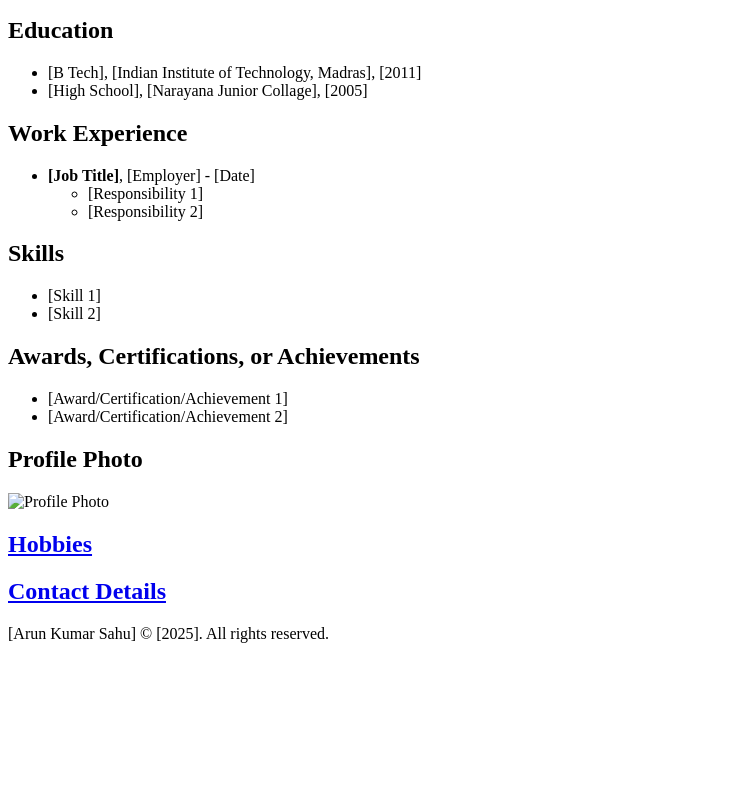
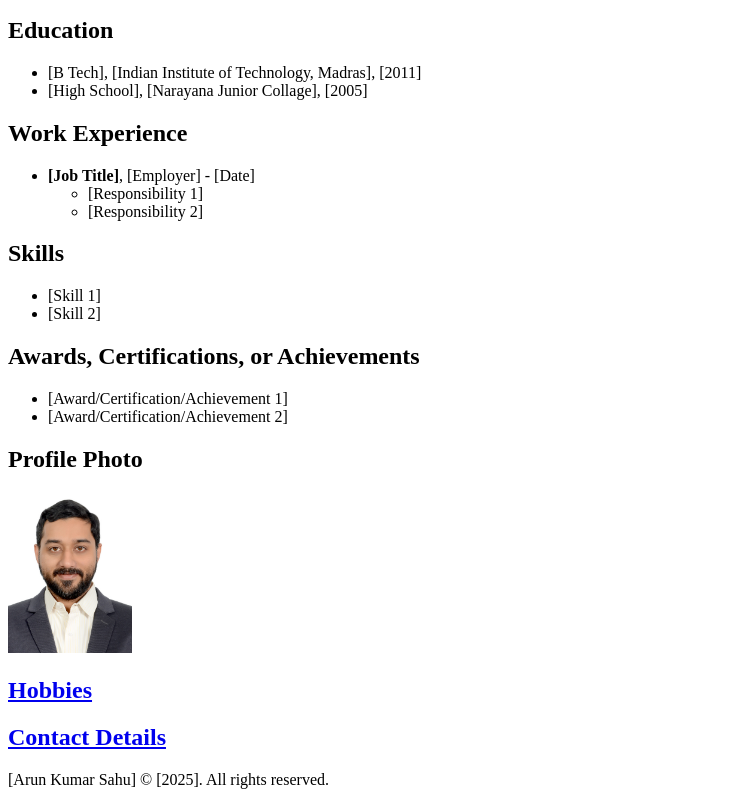
Before and after one commit to arunkumar169/Resume, a plain HTML site: page index.html in a window 1280 px wide. Shown: the part 101-906 px from the top of the page, without its empty margins (0-754 px from the left). Before the commit the page ends 800 px from the top, so only its background shows below. Drawn offline with Linux system fonts and the light colour scheme; the site is published under a folder, as on GitHub Pages, so addresses that start at the root find nothing.

Commit message:
Add files via upload

```diff
--- a/index.html
+++ b/index.html
@@ -45,7 +45,7 @@
     </ul>
 
     <h2>Profile Photo</h2>
-    <img src="/assets/Profile.JPG" height="160" alt="Profile Photo" />
+    <img src="./assets/Profile.JPG" height="160" alt="Profile Photo" />
 
     <h2><a href="./public/hobbies.html">Hobbies</a></h2>
     <h2><a href="./public/contact.html">Contact Details</a></h2>
```
